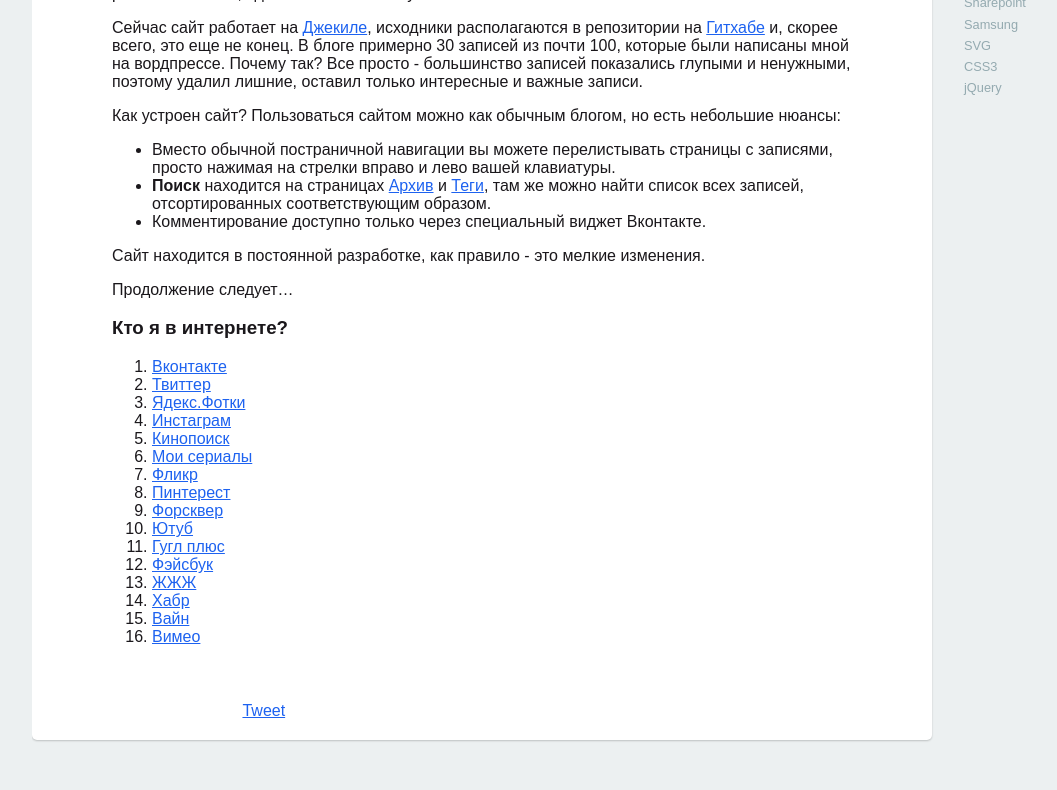
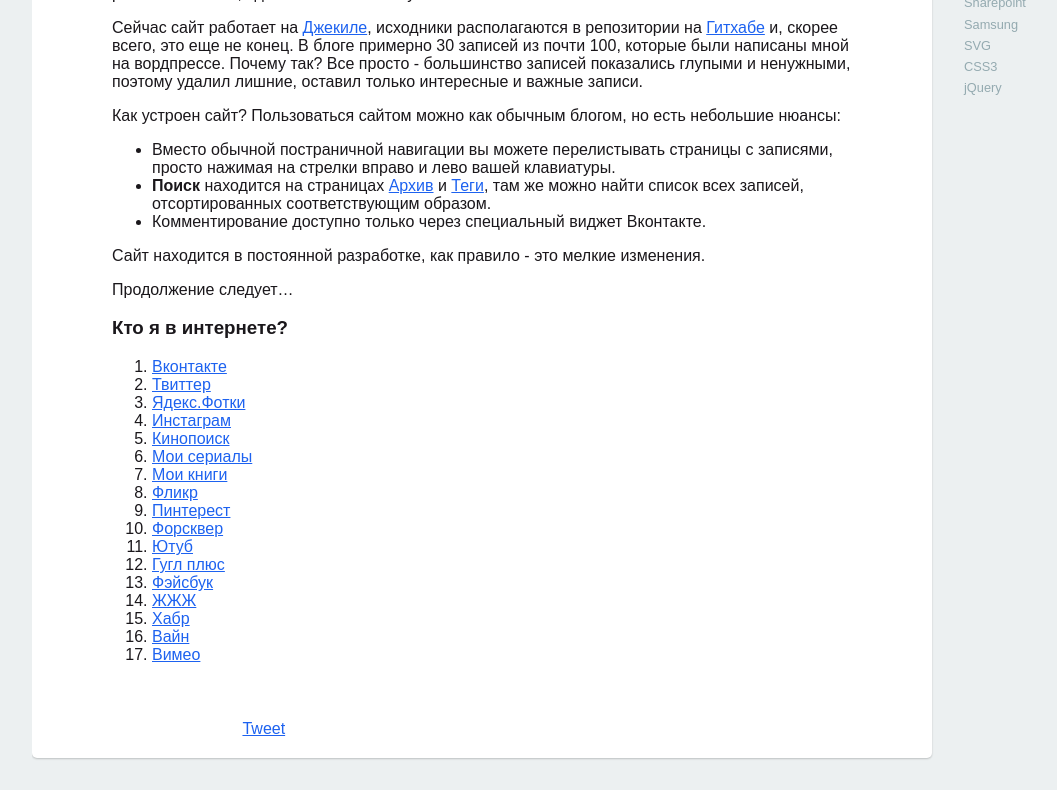
Before and after one commit to anna-vanlee/bizikov.ru, a Jekyll site: the page built from about/index.md, in a window 1280 px wide and 900 px high, scrolled down 810 px, cut to the strip 0-790 px from the top of the window. Shown: the whole strip, without its empty margins (8-1065 px from the left). Built offline with Jekyll 4.4.1, drawn with Linux system fonts in a browser that asks for light colours; some web fonts are replaced; comment, search, counter and statistics services are not loaded.

Commit message:
add bibla

```diff
--- a/about/index.md
+++ b/about/index.md
@@ -32,6 +32,7 @@
 3. [Инстаграм](http://instagram.com/bizikov)
 4. [Кинопоиск](http://www.kinopoisk.ru/user/1129585/)
 5. [Мои сериалы](http://myshows.ru/bizikov)
+5. [Мои книги](http://bibla.ru/Bizi/)
 4. [Фликр](http://www.flickr.com/photos/48363663@N05/)
 4. [Пинтерест](http://pinterest.com/bizikov/)
 5. [Форсквер](https://ru.foursquare.com/bizi)
```
